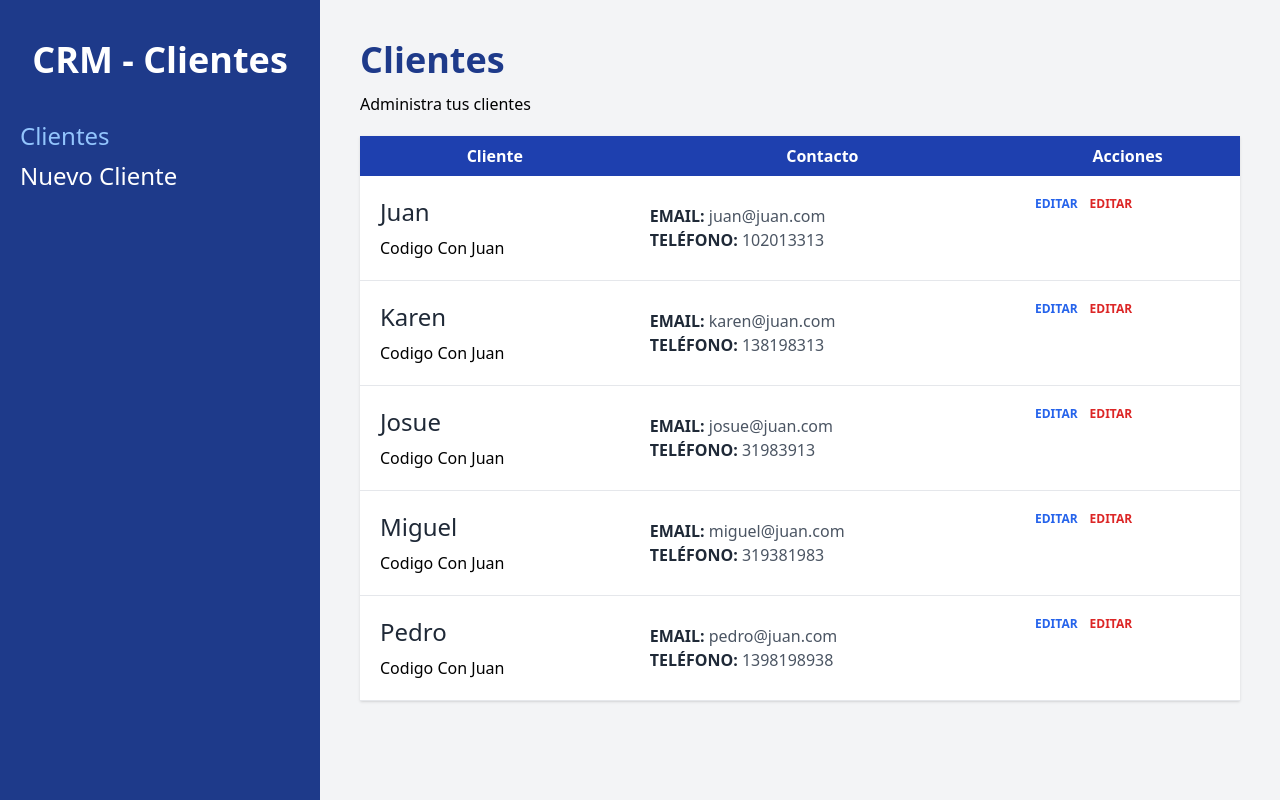
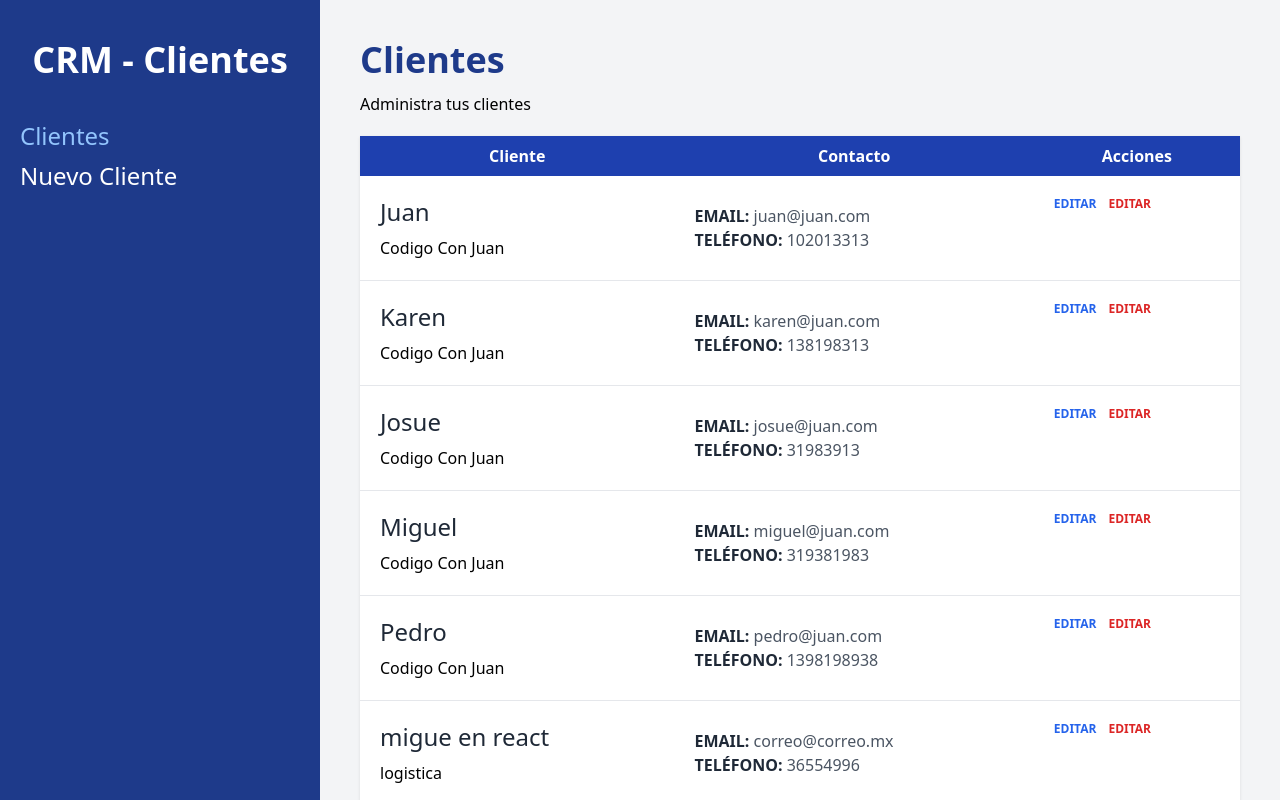
Before and after one commit to mikeolopolous/crm-clientes, a React (Vite) app: page / in a window 1280 px wide. Built offline with nearby package versions, Linux system fonts and the light colour scheme; data requests are answered from the project's data file.

Commit message:
agrego funcionalidad para agregar clientes nuevos

```diff
--- a/db.json
+++ b/db.json
@@ -34,6 +34,14 @@
       "telefono": 1398198938,
       "email": "pedro@juan.com",
       "empresa": "Codigo Con Juan"
+    },
+    {
+      "nombre": "migue en react",
+      "empresa": "logistica",
+      "email": "correo@correo.mx",
+      "telefono": "36554996",
+      "notas": "prueba para el cliente nuevo",
+      "id": 6
     }
   ]
 }
--- /dev/null
+++ b/src/data/clientes.js
@@ -0,0 +1,23 @@
+export async function getClientes() {
+
+  const response = await fetch(import.meta.env.VITE_API_URL)
+  const result = await response.json()
+
+  return result
+}
+
+export async function agregarCliente(datos) {
+  try {
+    const response = await fetch(import.meta.env.VITE_API_URL, {
+      method: 'POST',
+      body: JSON.stringify(datos),
+      headers: {
+        'Content-Type': 'application/json'
+      }
+    })
+
+    await response.json()
+  } catch (error) {
+    console.log(error)
+  }
+}
--- a/src/data/getClientes.jsx
+++ /dev/null
@@ -1,7 +0,0 @@
-export async function getClientes() {
-
-  const response = await fetch(import.meta.env.VITE_API_URL)
-  const result = await response.json()
-
-  return result
-}
--- a/src/pages/Index.jsx
+++ b/src/pages/Index.jsx
@@ -1,5 +1,5 @@
 import { useLoaderData } from 'react-router-dom'
-import { getClientes } from '../data/getClientes'
+import { getClientes } from '../data/clientes'
 import Cliente from '../components/Cliente'
 
 export function loader() {
--- a/src/pages/NuevoCliente.jsx
+++ b/src/pages/NuevoCliente.jsx
@@ -1,6 +1,7 @@
-import {useNavigate, Form, useActionData} from 'react-router-dom'
+import {useNavigate, Form, useActionData, redirect} from 'react-router-dom'
 import Formulario from '../components/Formulario'
 import Error from '../components/Error'
+import { agregarCliente } from '../data/clientes'
 
 export const action = async ({request}) => {
   const formData = await request.formData()
@@ -21,6 +22,10 @@ export const action = async ({request}) => {
   if(Object.keys(errores).length){
     return errores
   }
+
+  await agregarCliente(datos)
+
+  return redirect('/')
 }
 
 const NuevoCliente = () => {
@@ -31,7 +36,7 @@ const NuevoCliente = () => {
   return (
     <>
       <h1 className="text-4xl font-black text-blue-900">Nuevo Cliente</h1>
-      <p className="mt-3">LLena todos los cambios para registrar un nuevo cliente</p>
+      <p className="mt-3">LLena todos los campos para registrar un nuevo cliente</p>
 
       <div className="flex justify-end">
         <button
```
